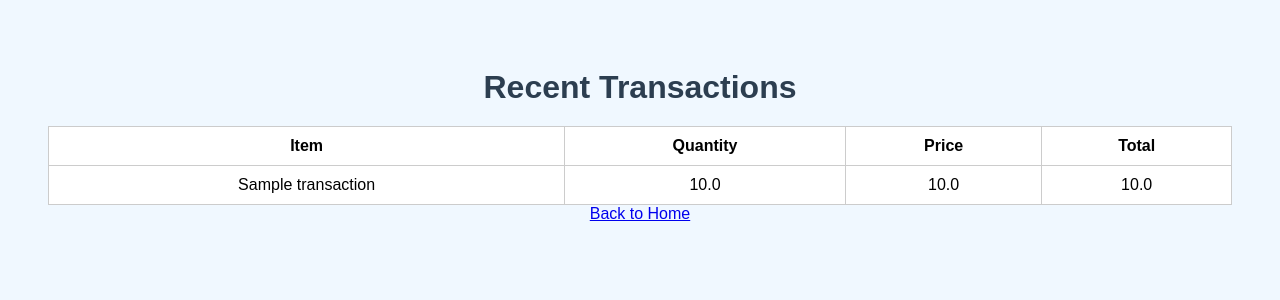
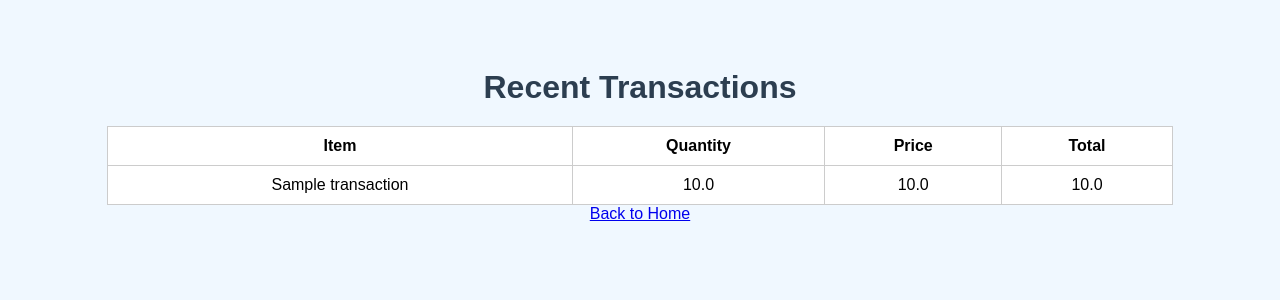
Before and after one commit to Deepika-bethi/smart-inventory, a Flask app: page /transactions in a window 1280 px wide. Shown: the top 300 px of the page. Run offline with Flask 3, Linux system fonts and the light colour scheme; tables that the repository leaves empty hold one stand-in row (Sample ...).

Commit message:
feat: consistent layout for all pages, added alerts, stock status, and edit option in inventory

```diff
--- a/templates/recent_transactions.html
+++ b/templates/recent_transactions.html
@@ -6,6 +6,7 @@
 </head>
 <body>
     <h1>Recent Transactions</h1>
+    <div class="table-container">
         <table>
             <tr><th>Item</th><th>Quantity</th><th>Price</th><th>Total</th></tr>
             {% for txn in transactions %}
@@ -17,6 +18,7 @@
             </tr>
             {% endfor %}
         </table>
+    </div>
     <a href="{{ url_for('index') }}">Back to Home</a>
 </body>
 </html>
```
Lines whose indentation alone changed are shown as unchanged.
